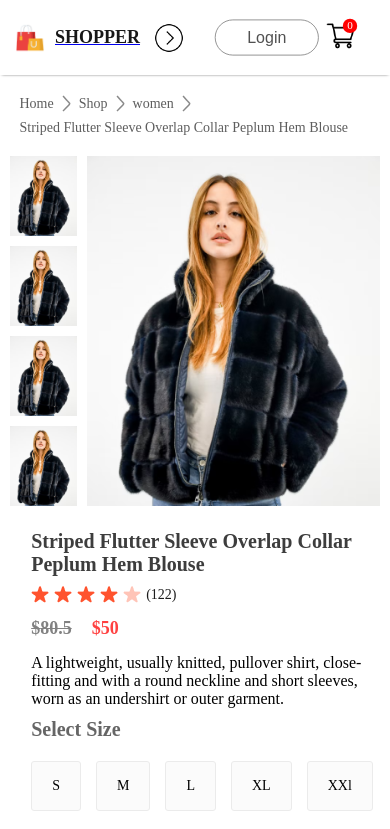
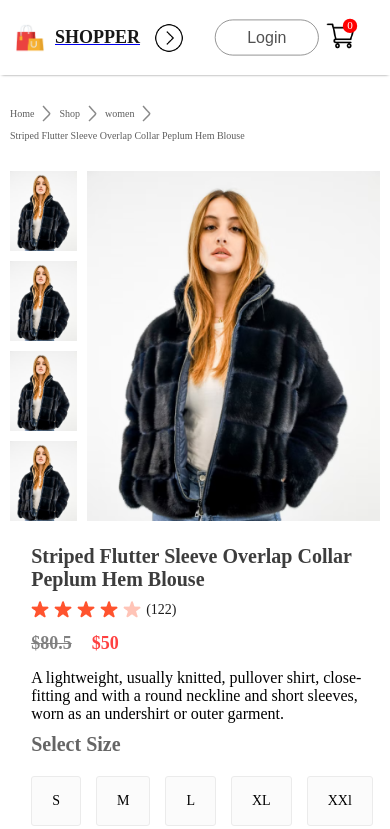
Before and after one commit to hanaalkadri/My-Fav, a React (Create React App) app: page /product/1 in a window 390 px wide. Shown: the top 829 px of the page. Built offline with nearby package versions, Linux system fonts and the light colour scheme.

Commit message:
Update breadcrumb responsive styles with media queries

```diff
--- a/src/Components/Breadcrums/Breadcrum.css
+++ b/src/Components/Breadcrums/Breadcrum.css
@@ -8,14 +8,27 @@
     font-weight: 500;
     margin: 40px 10%;
 }
+@media(max-width:1280px){
+    .breadcrum{
+        margin: 30px 50px;
+        font-size: 14px;
+    }
+}
 
 @media(max-width:1024px){
     .breadcrum{
-        margin: 30px 8%;
+        margin: 30px 30px;
+        font-size: 13px;
     }
 }
 @media(max-width:800px){
     .breadcrum{
-        margin: 20px 5%;
+        margin: 30px 10px;
+        font-size: 12px;
     }
 }
+@media(max-width:500px){
+    .breadcrum{
+        font-size: 10px;
+        }
+}
```
